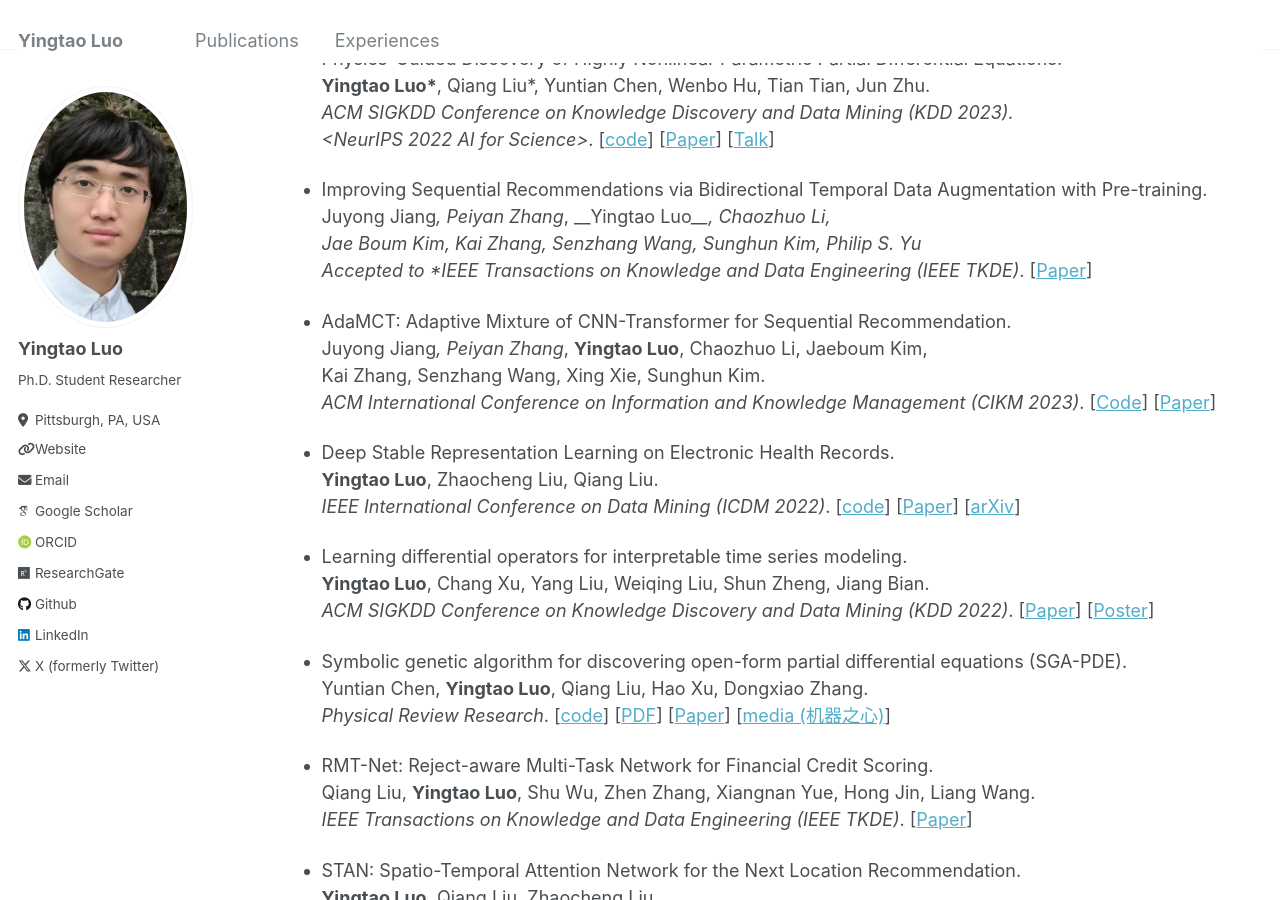
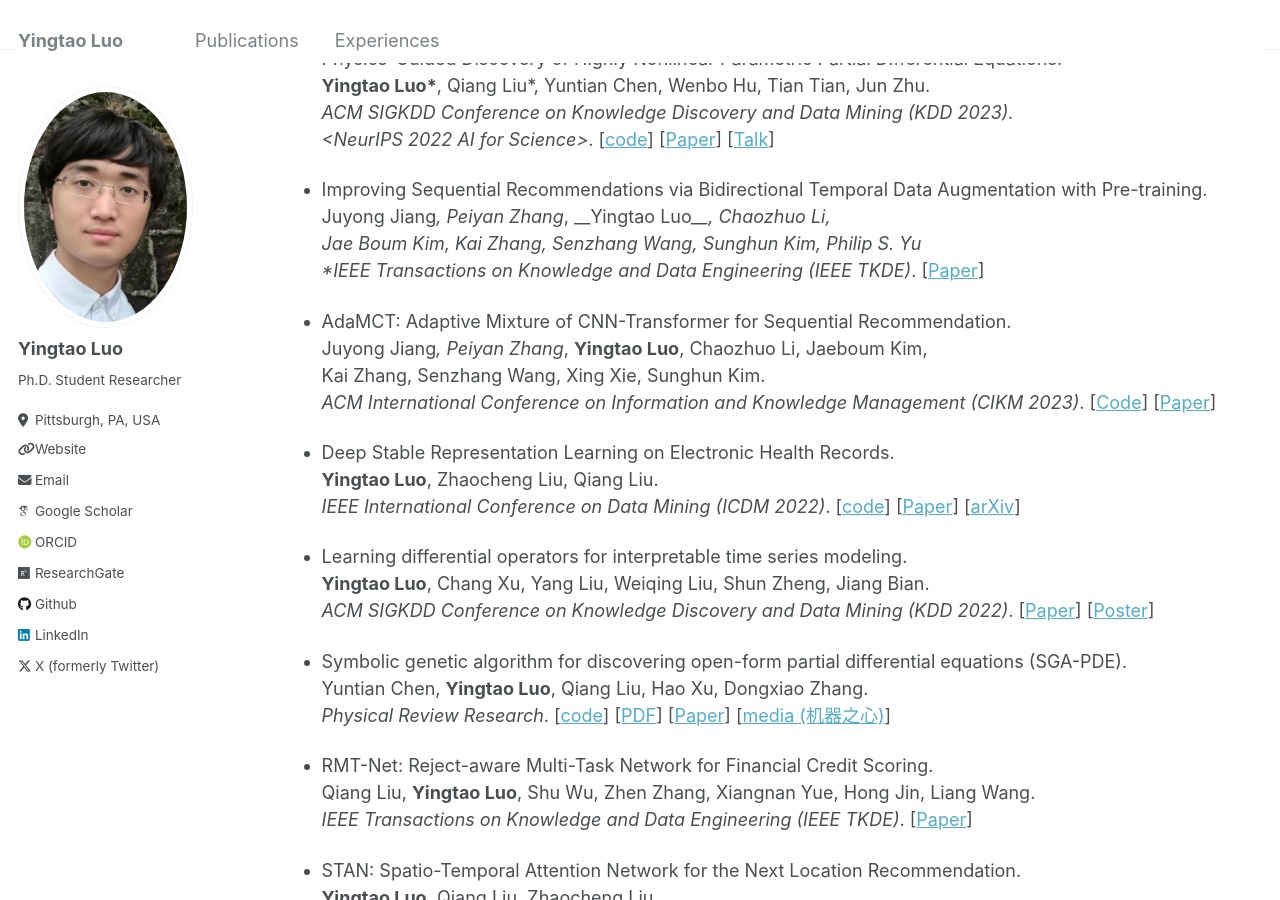
Before and after one commit to yingtaoluo/yingtaoluo.github.io, a Jekyll site: the page built from _pages/publications.md, in a window 1280 px wide and 900 px high, scrolled down 1070 px. Built offline with Jekyll 4.4.1, drawn with Linux system fonts in a browser that asks for light colours; some web fonts are replaced.

Commit message:
Update publications.md

```diff
--- a/_pages/publications.md
+++ b/_pages/publications.md
@@ -54,7 +54,7 @@ __Yingtao Luo\*__, Qiang Liu\*, Yuntian Chen, Wenbo Hu, Tian Tian, Jun Zhu.
 * Improving Sequential Recommendations via Bidirectional Temporal Data Augmentation with Pre-training.
 Juyong Jiang*, Peiyan Zhang*, __Yingtao Luo*__, Chaozhuo Li,
 Jae Boum Kim, Kai Zhang, Senzhang Wang, Sunghun Kim, Philip S. Yu
-Accepted to *IEEE Transactions on Knowledge and Data Engineering (IEEE TKDE)*. [[Paper](https://arxiv.org/pdf/2112.06460)]
+*IEEE Transactions on Knowledge and Data Engineering (IEEE TKDE)*. [[Paper](https://doi.org/10.1109/TKDE.2025.3546035)]
 
 * AdaMCT: Adaptive Mixture of CNN-Transformer for Sequential Recommendation.
 Juyong Jiang*, Peiyan Zhang*, __Yingtao Luo__, Chaozhuo Li, Jaeboum Kim,
```
